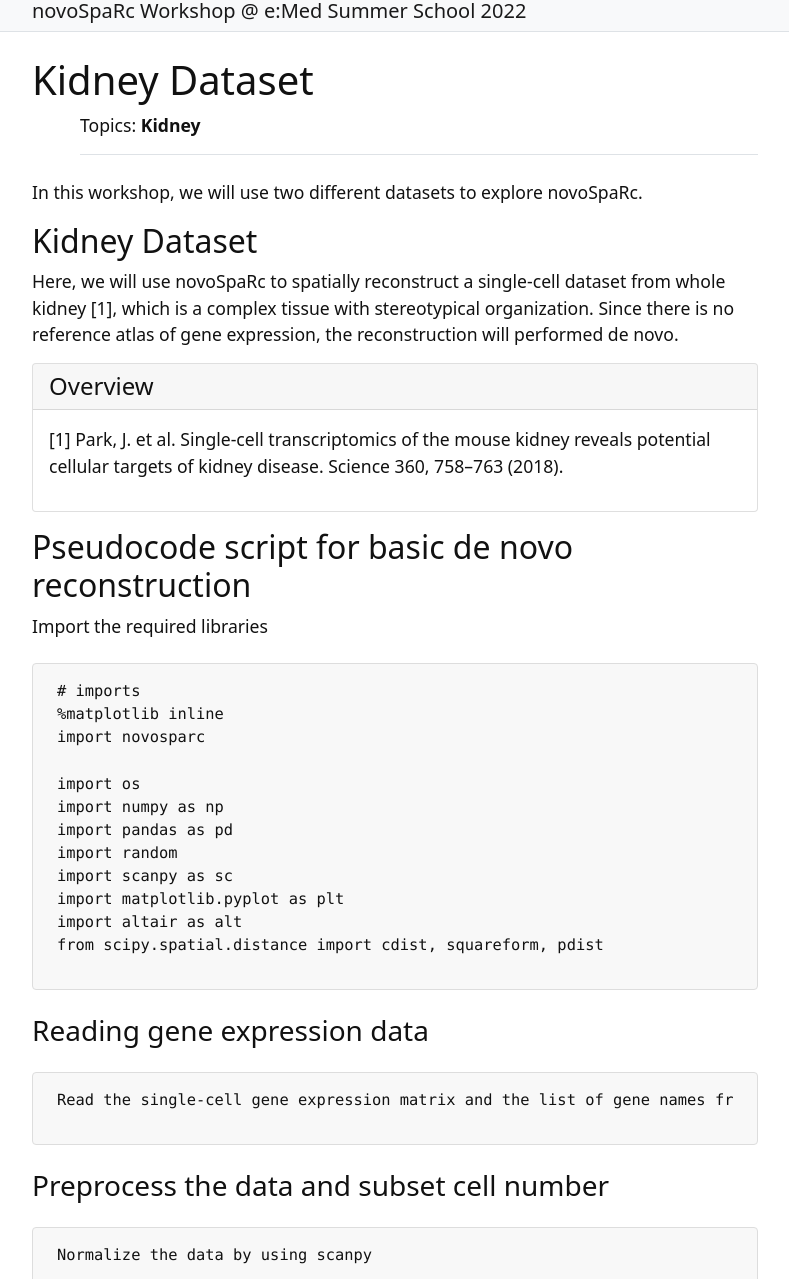
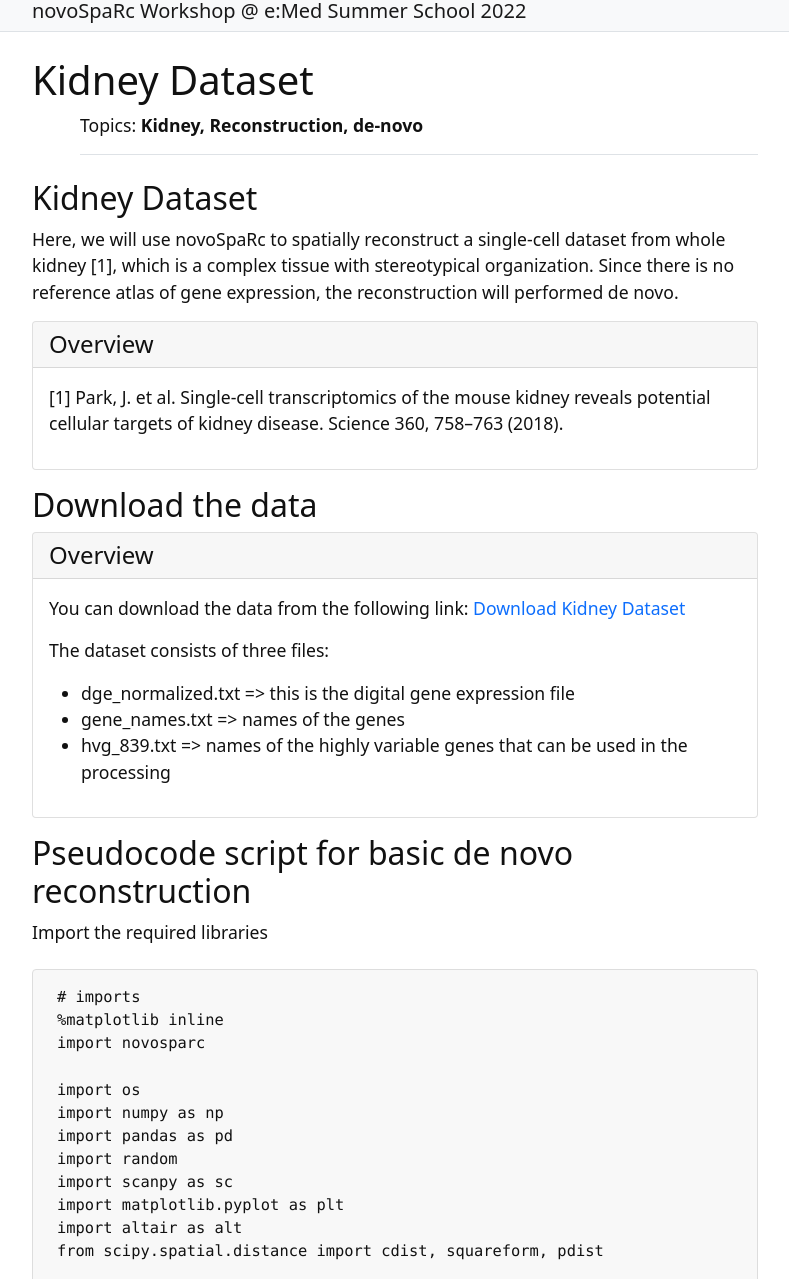
Before and after one commit to enessenel/novosparc_workshop, a Jekyll site: the page built from content/2-lesson.md, in a window 1280 px wide and 1400 px high, cut to the strip 121-1400 px from the top of the window. Shown: the whole strip, without its empty margins (245-1034 px from the left). Built offline with Jekyll 4.4.1, drawn with Linux system fonts in a browser that asks for light colours.

Commit message:
updated kidney lesson

```diff
--- a/content/2-lesson.md
+++ b/content/2-lesson.md
@@ -1,10 +1,8 @@
 ---
 title: Kidney Dataset
 nav: Kidney
-topics: Kidney
+topics: Kidney, Reconstruction, de-novo
 ---
-
-In this workshop, we will use two different datasets to explore novoSpaRc.
 
 ## Kidney Dataset
 
@@ -12,6 +10,18 @@ Here, we will use novoSpaRc to spatially reconstruct a single-cell dataset from
 
 {% capture text %} [1] Park, J. et al. Single-cell transcriptomics of the mouse kidney reveals potential cellular targets of kidney disease. Science 360, 758–763 (2018). {% endcapture %}
 {% include card.html header="Overview" text=text %}
+
+## Download the data
+{% capture text %} You can download the data from the following link:
+[Download Kidney Dataset](https://gigamove.rwth-aachen.de/en/download/60d8b33b09c0cc4da07783830380771d)
+
+The dataset consists of three files:
+- dge_normalized.txt => this is the digital gene expression file
+- gene_names.txt => names of the genes
+- hvg_839.txt => names of the highly variable genes that can be used in the processing
+{% endcapture %}
+{% include card.html header="Overview" text=text %}
+
 
 ## Pseudocode script for basic de novo reconstruction
 
```
